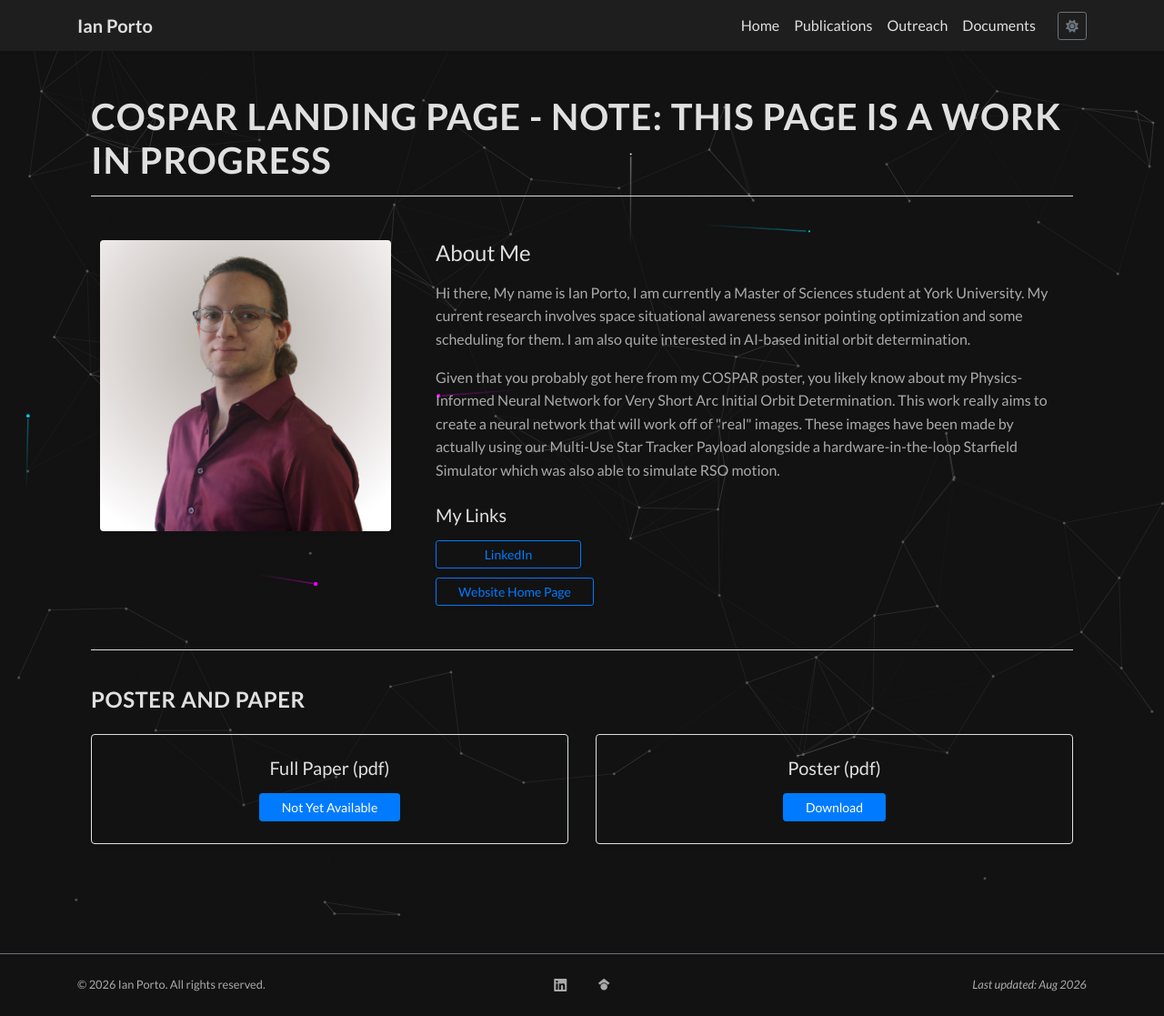
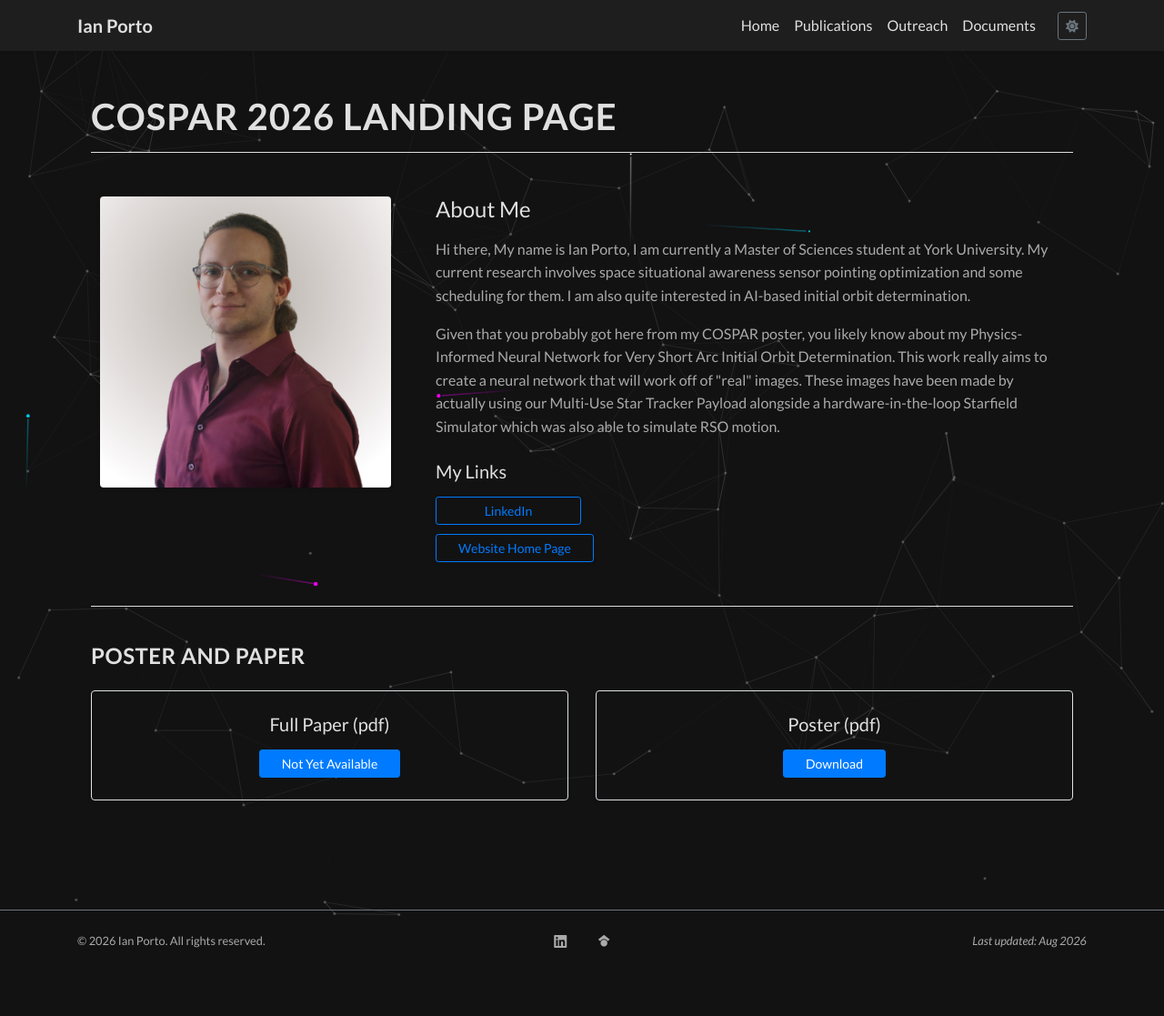
Before and after one commit to Ianpestrella/ianpestrella.github.io, a Jekyll site: the page built from cospar2026.html, in a window 1280 px wide and 1117 px high. Shown: the whole window at 91% size. Built offline with Jekyll 4.4.1, drawn with Linux system fonts in a browser that asks for light colours; nearby versions of some CDN libraries; a style sheet for code colours, icons or effects is not loaded.

Commit message:
Revise title and update download link in HTML
Updated the title and link for the full paper download.

```diff
--- a/cospar2026.html
+++ b/cospar2026.html
@@ -9,7 +9,7 @@
 <div class="container-fluid py-4">
 
     <h1 class="mb-4 text-uppercase" style="letter-spacing: 1px; font-weight: 600; border-bottom: 1px solid #ddd; padding-bottom: 15px;">
-        COSPAR LANDING PAGE - NOTE: THIS PAGE IS A WORK IN PROGRESS
+        COSPAR 2026 LANDING PAGE
     </h1>
 
     <div class="row align-items-start my-5">
@@ -47,7 +47,7 @@
             <div class="col-md-6 mb-4">
                 <div class="p-4 border rounded shadow-sm text-center bg-light-card" style="border: 1px solid #eee;">
                     <h3 class="h5 mb-3" style="font-weight: 500;">Full Paper (pdf)</h3>
-                    <a href="/assets/docs/ICSSA_Full_Paper.pdf" download class="btn btn-primary btn-sm px-4" style="font-weight: 500;">
+                    <a href="/assets/docs/.pdf" download class="btn btn-primary btn-sm px-4" style="font-weight: 500;">
                         Not Yet Available
                     </a>
                 </div>
```
